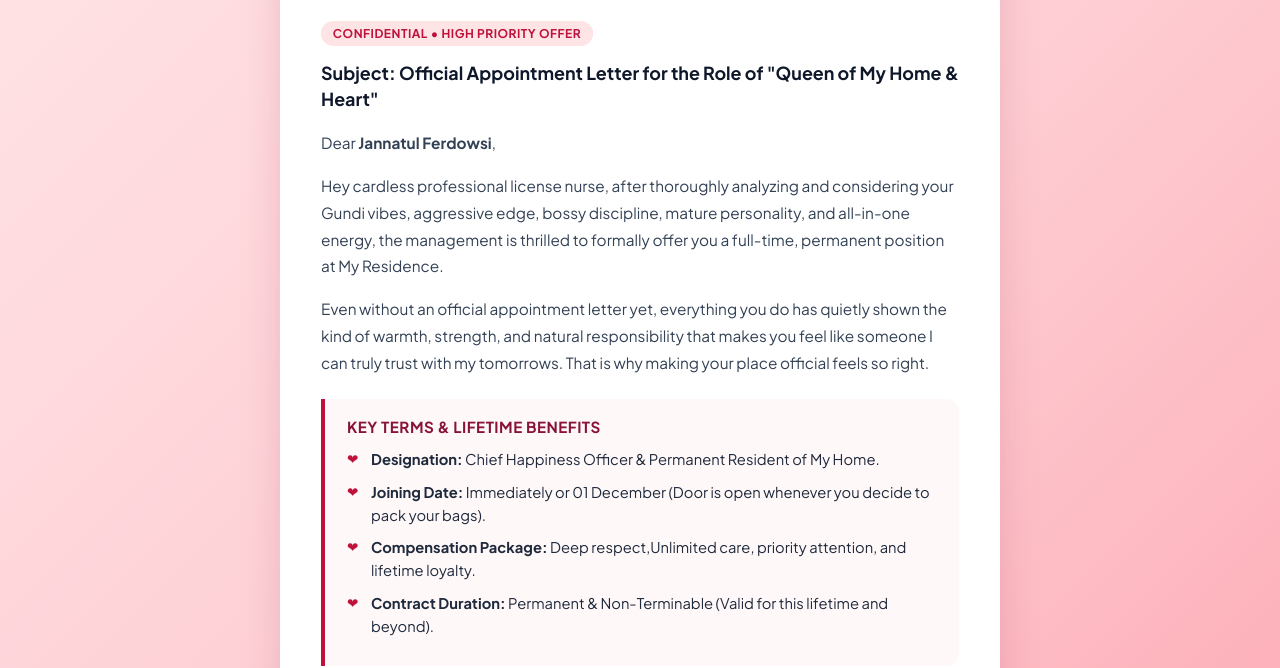
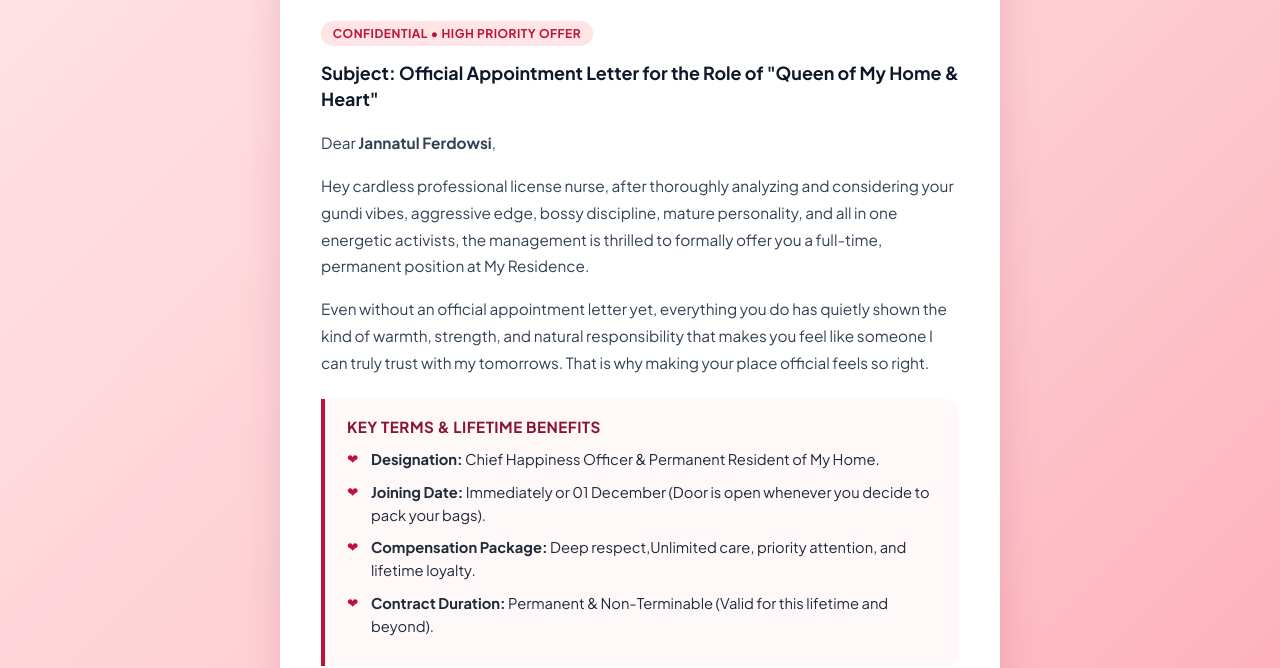
Before and after one commit to joylesspartho/Jannatul_Ferdowsi, a plain HTML site: page index.html in a window 1280 px wide. Shown: the part 138-806 px from the top of the page. Drawn offline with nearby package versions, Linux system fonts and the light colour scheme; a web font is replaced by a local one.

Commit message:
Update print statement from 'context1'

```diff
--- a/index.html
+++ b/index.html
@@ -590,7 +590,7 @@
         </p>
 
         <p class="body-text">
-            Hey cardless professional license nurse, after thoroughly analyzing and considering your Gundi vibes, aggressive edge, bossy discipline, mature personality, and all-in-one energy, the management is thrilled to formally offer you a full-time, permanent position at My Residence.
+            Hey cardless professional license nurse, after thoroughly analyzing and considering your gundi vibes, aggressive edge, bossy discipline, mature personality, and all in one energetic activists, the management is thrilled to formally offer you a full-time, permanent position at My Residence.
         </p>
 
         <p class="body-text">
```
